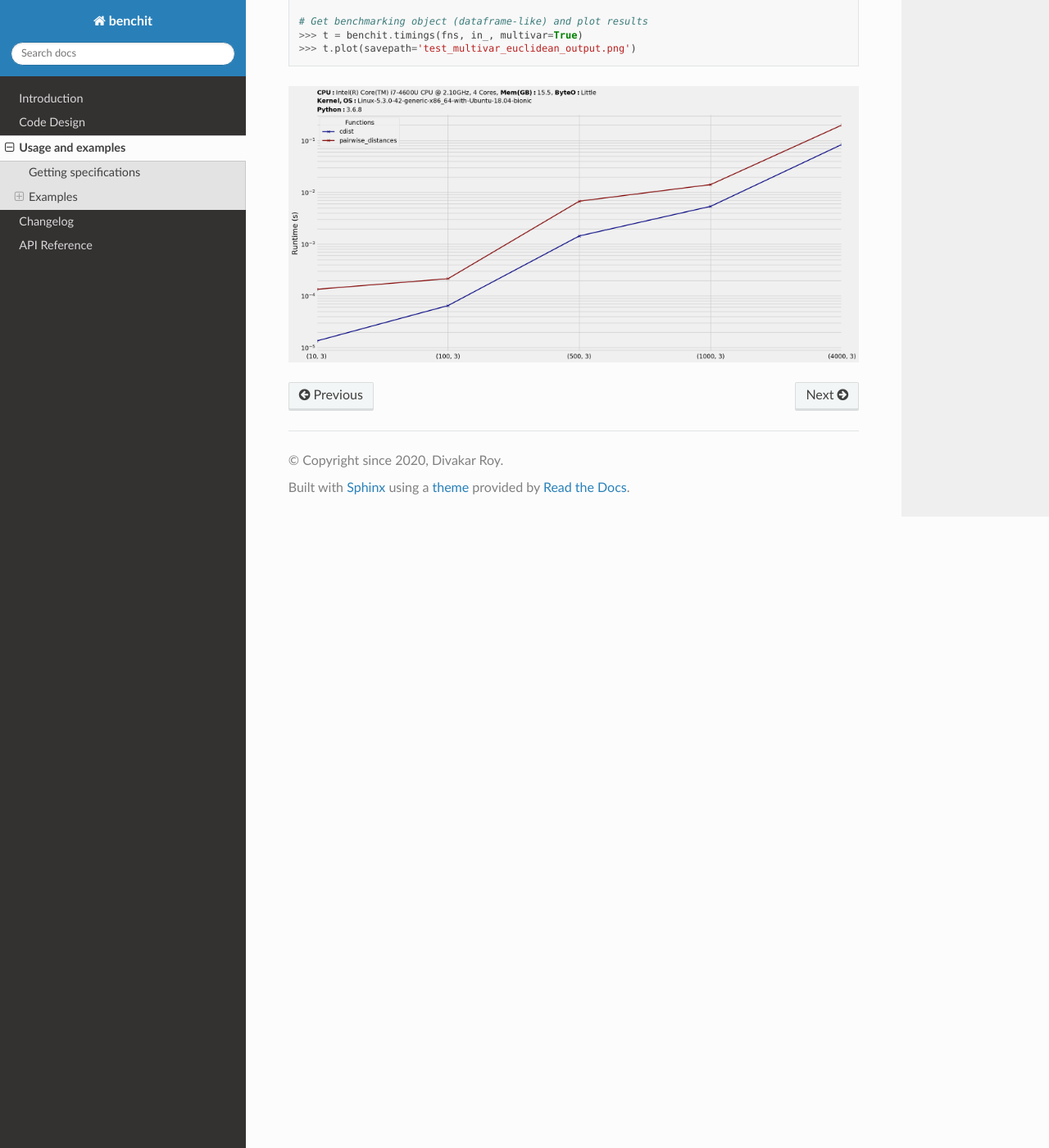
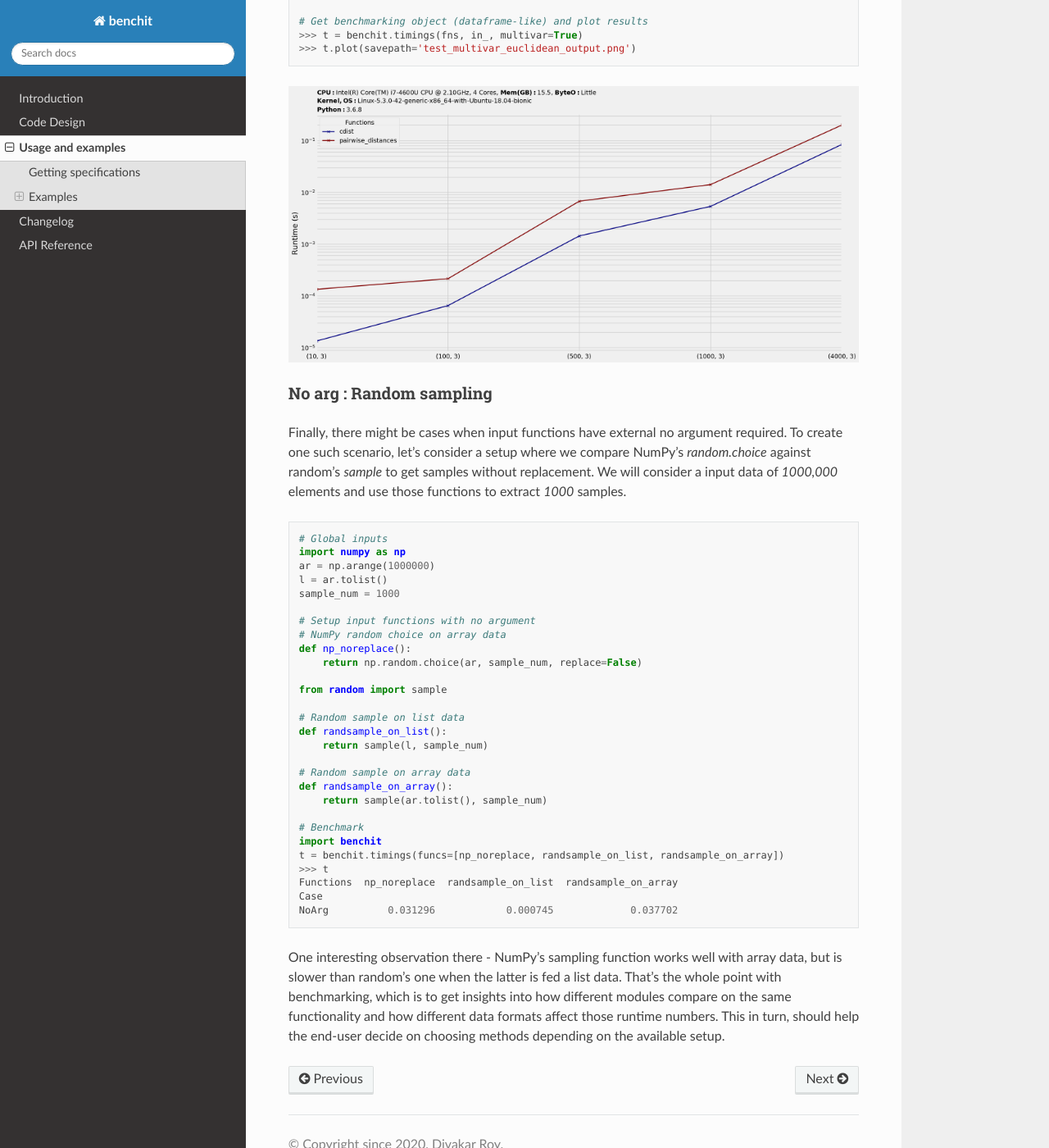
Before and after one commit to droyed/benchit, a Sphinx documentation site: the page built from docs/source/usage.rst, in a window 1280 px wide and 1400 px high, scrolled down 3992 px. Shown: the whole window at 82% size. Built offline with Sphinx 7.4.7 and the Read the Docs theme 2.0.0, drawn with Linux system fonts in a browser that asks for light colours.

Commit message:
added no arg case

```diff
--- a/docs/source/usage.rst
+++ b/docs/source/usage.rst
@@ -136,6 +136,47 @@ We will study another multiple argument case. The setup involves `euclidean dist
 |plot4|
 
 
+No arg : Random sampling
+------------------------
+
+Finally, there might be cases when input functions have external no argument required. To create one such scenario, let's consider a setup where we compare NumPy's `random.choice` against random's `sample` to get samples without replacement. We will consider a input data of `1000,000` elements and use those functions to extract `1000` samples.
+
+.. code-block:: python
+
+    # Global inputs
+    import numpy as np
+    ar = np.arange(1000000)
+    l = ar.tolist()
+    sample_num = 1000
+
+    # Setup input functions with no argument
+    # NumPy random choice on array data
+    def np_noreplace():
+        return np.random.choice(ar, sample_num, replace=False)
+
+    from random import sample
+
+    # Random sample on list data
+    def randsample_on_list():
+        return sample(l, sample_num)
+
+    # Random sample on array data
+    def randsample_on_array():
+        return sample(ar.tolist(), sample_num)
+
+    # Benchmark
+    import benchit
+    t = benchit.timings(funcs=[np_noreplace, randsample_on_list, randsample_on_array])
+    >>> t
+    Functions  np_noreplace  randsample_on_list  randsample_on_array
+    Case
+    NoArg          0.031296            0.000745             0.037702
+
+One interesting observation there - NumPy's sampling function works well with array data, but is slower than random's one when the latter is fed a list data. That's the whole point with benchmarking, which is to get insights into how different modules compare on the same functionality and how different data formats affect those runtime numbers. This in turn, should help the end-user decide on choosing methods depending on the available setup.
+
+
+
+
 .. |plot1| image:: singlevar_numpy_ufuncs_timings.png
 .. |plot2| image:: singlevar_numpy_ufuncs_speedups_by_prod.png
 .. |plot3| image:: multivar_addarrays_timings.png
```
Also changed, not shown: 2 other files.
